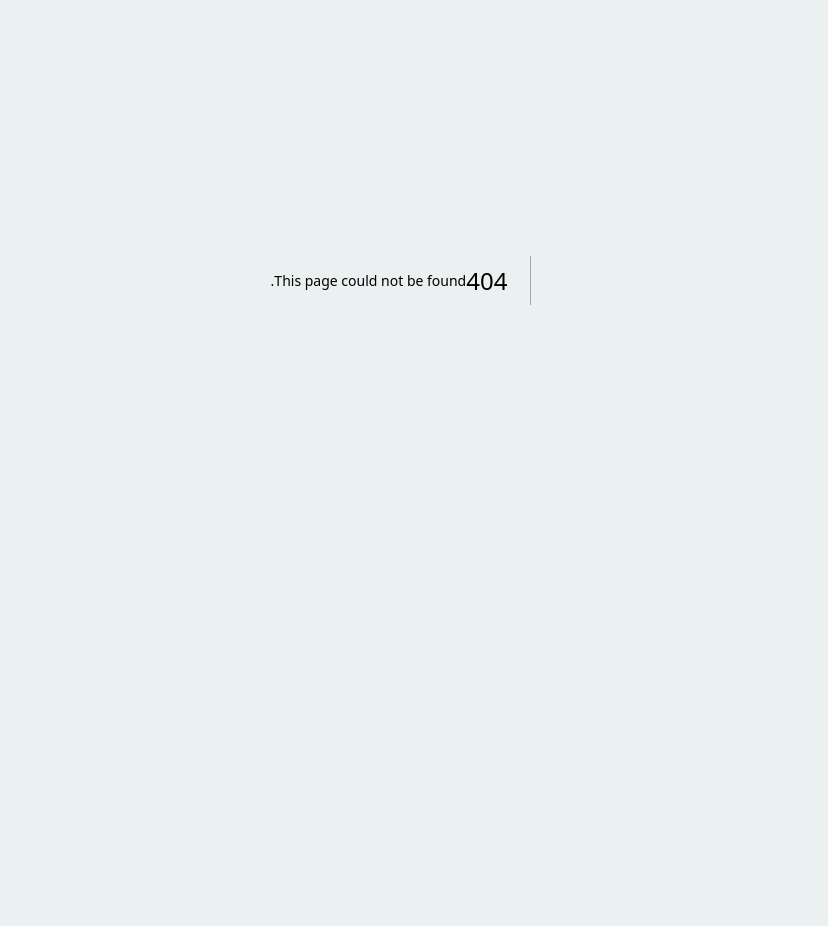
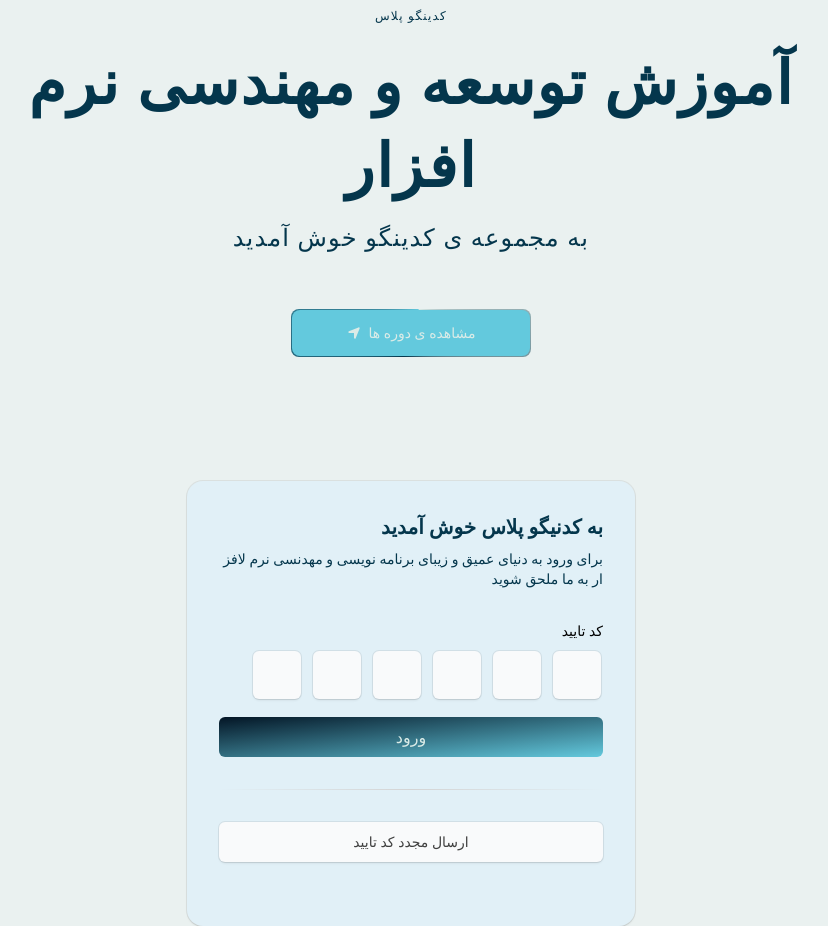
Before and after one commit to arvinmaroufi/Codingo-Plus-Platform, a Next.js app in the folder frontend/: page /auth/login/otp/1 in a window 1280 px wide. Before the commit this address had no page. Shown: the part 120-1046 px from the top of the page, without its empty margins (229-1057 px from the left). Before the commit the page ends 800 px from the top, so only its background shows below. Built offline with nearby package versions, Linux system fonts and the light colour scheme.

Commit message:
The ValidateLoginOtpPage is added to the auth/login/otp/<token> route

```diff
--- /dev/null
+++ b/frontend/src/app/auth/login/otp/[token]/page.tsx
@@ -0,0 +1,89 @@
+"use client";
+
+import React, { useState } from "react";
+import MainHeroSection from "@/components/main/hero-section";
+import OTPInput from "@/components/auth/otp-input";
+
+
+
+
+export default function ValidateLoginOtpPage() {
+  // Track the OTP code in state.
+  const [otpCode, setOtpCode] = useState("");
+
+  const handleSubmit = (e: React.FormEvent<HTMLFormElement>) => {
+    e.preventDefault();
+    // For debugging, we log immediately whether or not the length is complete.
+    console.log("Submit clicked, current OTP:", otpCode);
+
+    // If you still want to enforce the length, you can do so.
+    if (otpCode.length !== 6) {
+      alert("لطفاً کد تایید را به طور کامل وارد کنید.");
+      return;
+    }
+
+    // Now log the OTP before sending it to the server.
+    console.log("Submitting OTP:", otpCode);
+    // Here you can call your API
+  };
+
+  return (
+    <main className="flex justify-between items-center gap-6 flex-col mx-auto sm:px-10 px-5">
+      <MainHeroSection />
+      <div className="shadow-input mx-auto max-w-md rounded-none bg-highlight-text-dark p-4 md:rounded-2xl md:p-8 dark:bg-main-text-light">
+        <h2 className="text-xl font-bold text-main-text-light dark:text-main-text-dark">
+          به کدنیگو پلاس خوش آمدید
+        </h2>
+        <p className="mt-2 max-w-sm text-sm text-main-text-light dark:text-main-text-dark">
+          برای ورود به دنیای عمیق و زیبای برنامه نویسی و مهدنسی نرم لافز ار به ما ملحق شوید
+        </p>
+        <form className="my-8" onSubmit={handleSubmit}>
+          <div className="flex flex-col space-y-2 mb-4">
+            <label
+              htmlFor="otp"
+              className="text-sm font-medium text-black dark:text-white"
+            >
+              کد تایید
+            </label>
+            <OTPInput
+              length={6}
+              onChange={(code) => {
+                setOtpCode(code);
+                console.log("OTP updated:", code);
+              }}
+            />
+          </div>
+          <button
+            className="group/btn relative block h-10 w-full rounded-md bg-gradient-to-br from-base-dark to-primary-light font-medium text-highlight-text-light shadow-[0px_1px_0px_0px_#ffffff40_inset, 0px_-1px_0px_0px_#ffffff40_inset] dark:bg-base-light dark:from-base-light dark:to-primary-dark dark:text-main-text-light dark:shadow-[0px_1px_0px_0px_#27272a_inset, 0px_-1px_0px_0px_#27272a_inset]"
+            type="submit"
+          >
+            ورود
+            <BottomGradient />
+          </button>
+          <div className="my-8 h-[1px] w-full bg-gradient-to-r from-transparent via-neutral-300 to-transparent dark:via-primary-dark" />
+          <div className="flex flex-col space-y-4">
+            <button
+              className="group/btn shadow-input relative flex h-10 w-full items-center justify-center rounded-md bg-gray-50 px-4 font-medium text-black dark:bg-zinc-900 dark:shadow-[0px_0px_1px_1px_#262626]"
+              type="button"
+              onClick={() => console.log("Resend OTP")}
+            >
+              <span className="text-sm text-neutral-700 dark:text-neutral-300">
+                ارسال مجدد کد تایید
+              </span>
+              <BottomGradient />
+            </button>
+          </div>
+        </form>
+      </div>
+    </main>
+  );
+}
+
+const BottomGradient = () => {
+  return (
+    <>
+      <span className="absolute inset-x-0 -bottom-px block h-px w-full bg-gradient-to-r from-transparent via-primary-dark dark:via-primary-light to-transparent opacity-0 transition duration-500 group-hover/btn:opacity-100" />
+      <span className="absolute inset-x-10 -bottom-px mx-auto block h-px w-1/2 bg-gradient-to-r from-transparent via-base-dark dark:via-base-light to-transparent opacity-0 blur-sm transition duration-500 group-hover/btn:opacity-100" />
+    </>
+  );
+};
```
